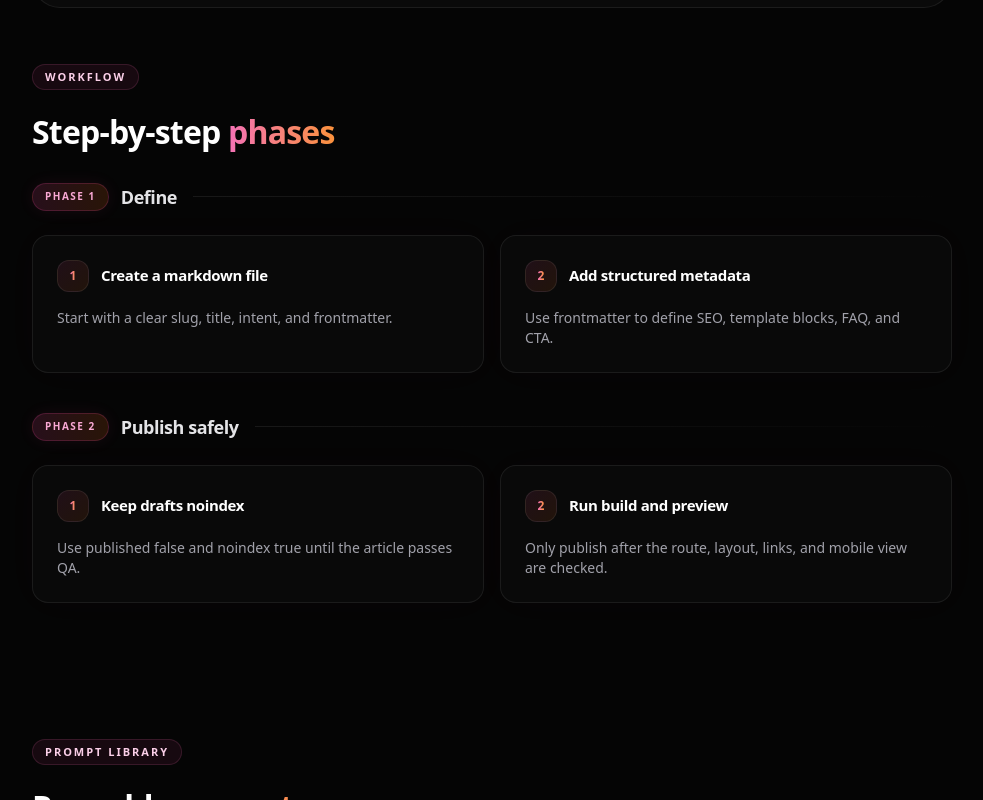
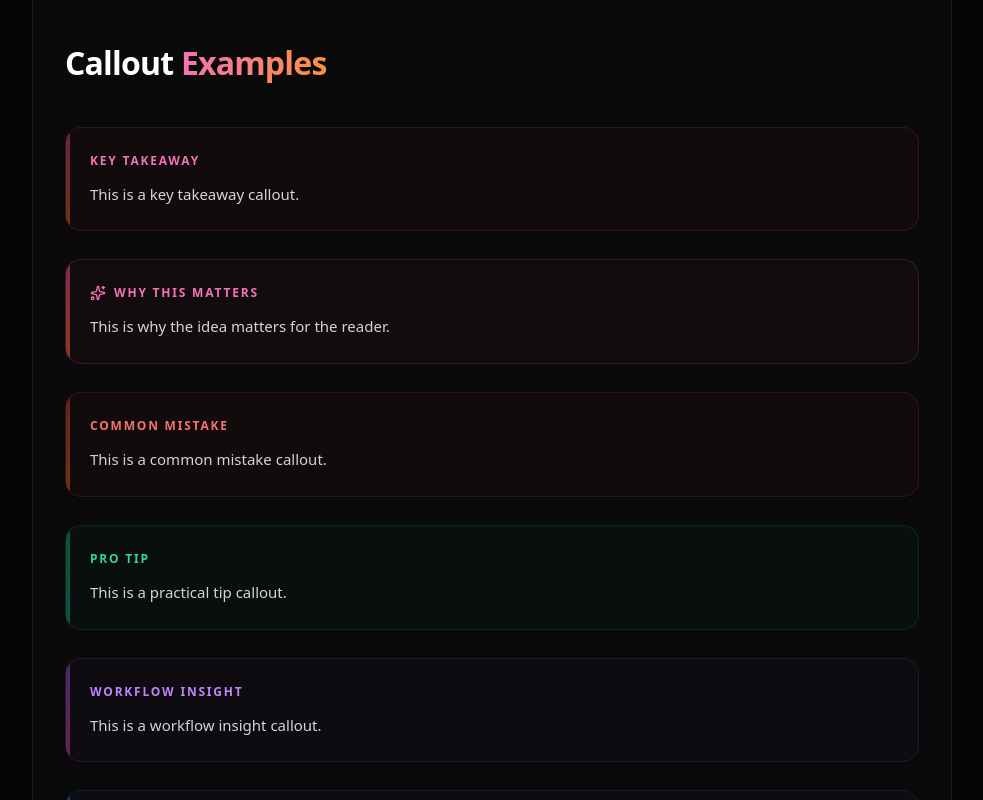
Before and after one commit to matteimikeska49-bot/gtf, a React (Vite) app: page /blog/test-seo-template-v2 in a window 1280 px wide. Shown: the part 1520-2320 px from the top of the page, without its empty margins (148-1131 px from the left). Built offline with nearby package versions, Linux system fonts and the light colour scheme.

Commit message:
Add markdown callout blocks

```diff
--- a/src/components/blog/templates/MarkdownSeoArticleTemplateV2.jsx
+++ b/src/components/blog/templates/MarkdownSeoArticleTemplateV2.jsx
@@ -93,7 +93,19 @@ const parseMarkdownBlocks = (markdown) => {
         quote.push(lines[index].trim().slice(2));
         index += 1;
       }
-      blocks.push({ type: 'quote', text: quote.join(' ') });
+
+      const fullText = quote.join(' ');
+      const calloutMatch = fullText.match(/^\[!([a-zA-Z0-9-]+)\]\s*(.*)$/i);
+
+      if (calloutMatch) {
+        blocks.push({
+          type: 'callout',
+          calloutType: calloutMatch[1].toLowerCase(),
+          text: calloutMatch[2]
+        });
+      } else {
+        blocks.push({ type: 'quote', text: fullText });
+      }
       continue;
     }
 
@@ -191,6 +203,84 @@ const MarkdownBody = ({ markdown, title }) => {
                   <span>{parseInlineMarkdown(item)}</span>
                 </div>
               ))}
+            </div>
+          );
+        }
+
+        if (block.type === 'callout') {
+          let badgeText = '';
+          let badgeColor = '';
+          let bgClass = '';
+          let borderClass = '';
+          let gradientLine = '';
+          let icon = null;
+
+          switch(block.calloutType) {
+            case 'takeaway':
+              badgeText = 'Key takeaway';
+              badgeColor = 'text-pink-400';
+              bgClass = 'bg-pink-500/[0.03]';
+              borderClass = 'border-pink-500/15';
+              gradientLine = 'from-pink-500/40 to-orange-500/40';
+              break;
+            case 'why':
+            case 'why-matters':
+              badgeText = 'Why this matters';
+              badgeColor = 'text-pink-400';
+              bgClass = 'bg-pink-500/[0.04]';
+              borderClass = 'border-pink-500/20';
+              gradientLine = 'from-pink-500/50 to-orange-500/50';
+              icon = <Sparkles className="w-4 h-4 text-pink-400" />;
+              break;
+            case 'insight':
+            case 'workflow':
+              badgeText = 'Workflow insight';
+              badgeColor = 'text-purple-400';
+              bgClass = 'bg-purple-500/[0.03]';
+              borderClass = 'border-purple-500/15';
+              gradientLine = 'from-purple-500/40 to-pink-500/40';
+              break;
+            case 'mistake':
+              badgeText = 'Common mistake';
+              badgeColor = 'text-red-400';
+              bgClass = 'bg-red-500/[0.03]';
+              borderClass = 'border-red-500/15';
+              gradientLine = 'from-red-500/40 to-orange-500/40';
+              break;
+            case 'tip':
+              badgeText = 'Pro tip';
+              badgeColor = 'text-emerald-400';
+              bgClass = 'bg-emerald-500/[0.03]';
+              borderClass = 'border-emerald-500/15';
+              gradientLine = 'from-emerald-500/40 to-teal-500/40';
+              break;
+            case 'bestfor':
+            case 'best-for':
+              badgeText = 'Best for';
+              badgeColor = 'text-blue-400';
+              bgClass = 'bg-blue-500/[0.03]';
+              borderClass = 'border-blue-500/15';
+              gradientLine = 'from-blue-500/40 to-cyan-500/40';
+              break;
+            default:
+              badgeText = 'Note';
+              badgeColor = 'text-zinc-400';
+              bgClass = 'bg-white/[0.03]';
+              borderClass = 'border-white/[0.1]';
+              gradientLine = 'from-white/40 to-white/10';
+              break;
+          }
+
+          return (
+            <div key={index} className={`my-8 rounded-2xl border ${borderClass} ${bgClass} p-5 md:p-6 relative overflow-hidden shadow-sm`}>
+              <div className={`absolute left-0 top-0 bottom-0 w-1 bg-gradient-to-b ${gradientLine}`} />
+              <div className="flex items-center gap-2 mb-3">
+                {icon}
+                <span className={`text-[12px] font-bold uppercase tracking-[0.15em] ${badgeColor}`}>{badgeText}</span>
+              </div>
+              <p className="text-[15px] leading-[1.65] text-zinc-300">
+                {parseInlineMarkdown(block.text)}
+              </p>
             </div>
           );
         }
--- a/src/content/blog/articles/test-seo-template-v2.md
+++ b/src/content/blog/articles/test-seo-template-v2.md
@@ -74,3 +74,28 @@ The markdown engine should render this content inside the GoToFlow dark premium
 ## Why this matters
 
 This allows GoToFlow to publish new SEO articles faster while keeping old production pages safe.
+
+## Callout Examples
+
+> [!takeaway]
+> This is a key takeaway callout.
+
+> [!why]
+> This is why the idea matters for the reader.
+
+> [!mistake]
+> This is a common mistake callout.
+
+> [!tip]
+> This is a practical tip callout.
+
+> [!workflow]
+> This is a workflow insight callout.
+
+> [!bestfor]
+> This is a best-for callout.
+
+> [!unknown-tag]
+> This is a generic fallback callout for an unknown tag.
+
+> This is a standard blockquote without a tag.
```
Also changed, not shown: 37 other files (tests, documents, lock files or other folders).
